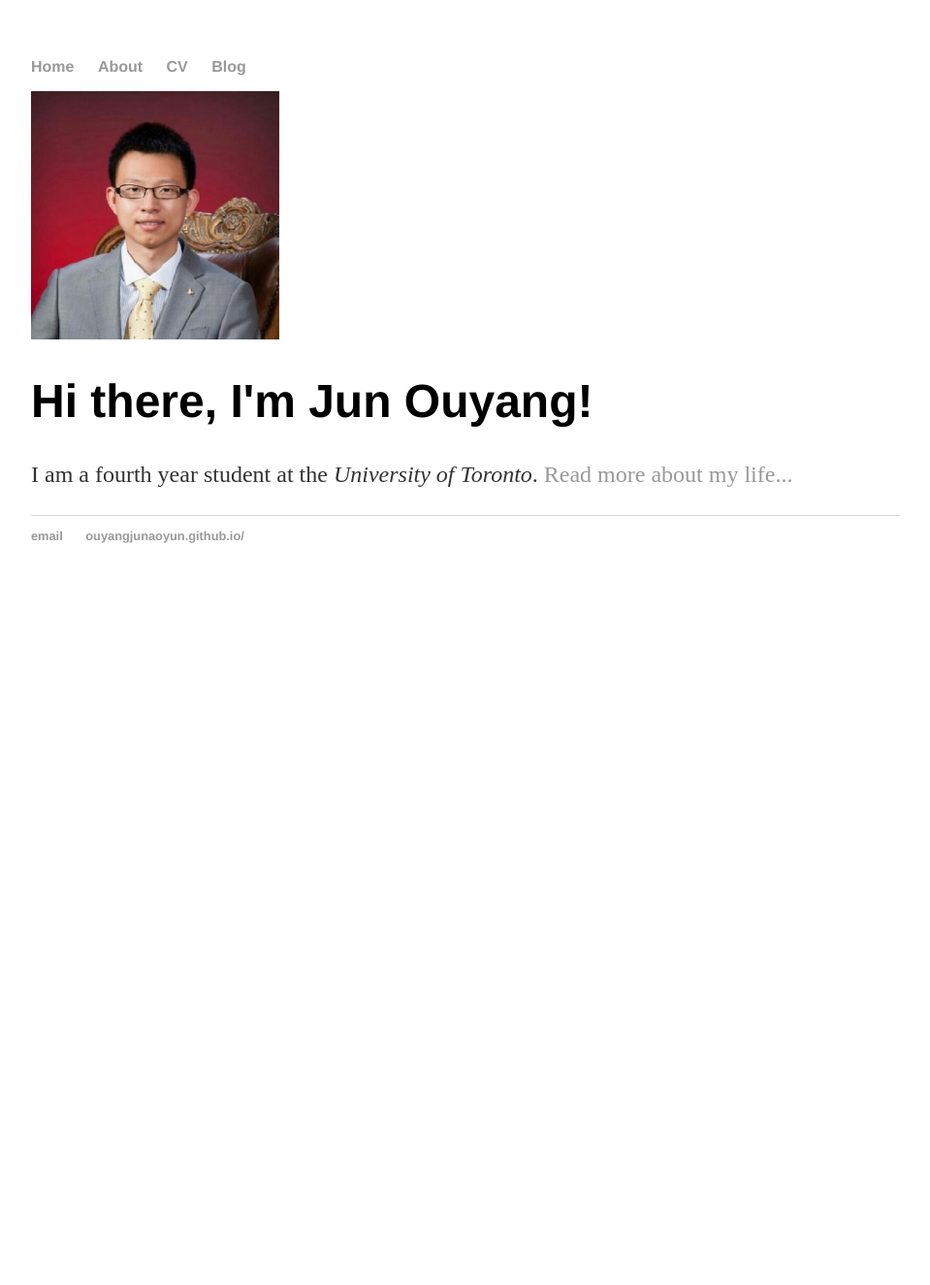
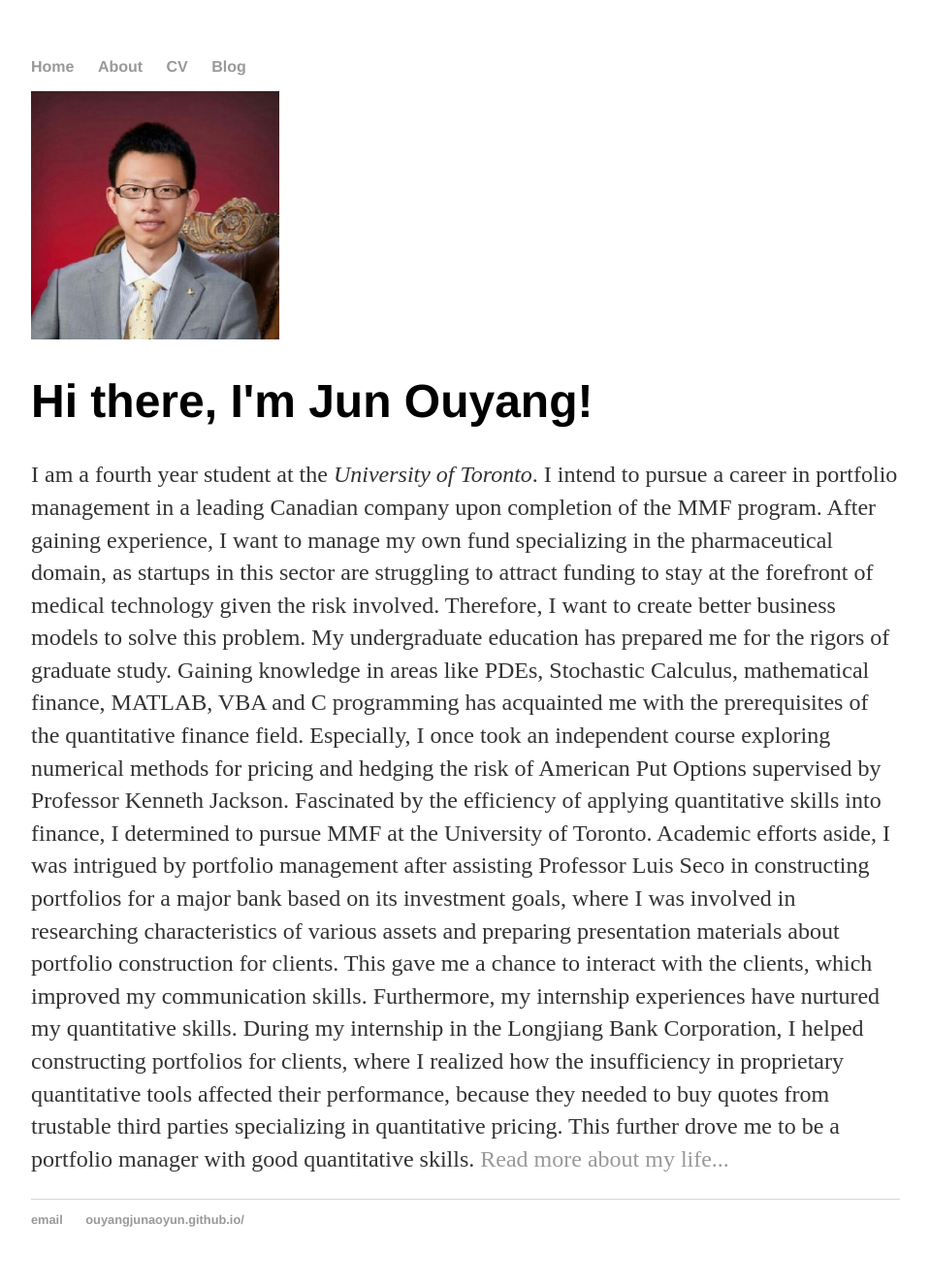
Before and after one commit to ouyangjunaoyun/mywebsite, a Jekyll site: the page built from index.html, in a window 1280 px wide. Shown: the whole page at 97% size, without its empty margins (160-1119 px from the left). Built offline with Jekyll 4.4.1, drawn with Linux system fonts in a browser that asks for light colours; before the commit the page ends 900 px from its top, so only the background shows below that.

Commit message:
Update index.html

```diff
--- a/index.html
+++ b/index.html
@@ -10,5 +10,14 @@ title: Jun Ouyang, University of Toronto
 
 <div class="blurb">
 	<h1>Hi there, I'm Jun Ouyang!</h1>
-	<p>I am a fourth year student at the <em>University of Toronto</em>. <a href="/about">Read more about my life...</a></p>
+	<p>I am a fourth year student at the <em>University of Toronto</em>. I intend to pursue a career in portfolio management in a leading Canadian company upon completion of the MMF program. After gaining experience, I want to manage my own fund specializing in the pharmaceutical domain, as startups in this sector are struggling to attract funding to stay at the forefront of medical technology given the risk involved. Therefore, I want to create better business models to solve this problem.
+
+My undergraduate education has prepared me for the rigors of graduate study. Gaining knowledge in areas like PDEs, Stochastic Calculus, mathematical finance, MATLAB, VBA and C programming has acquainted me with the prerequisites of the quantitative finance field. Especially, I once took an independent course exploring numerical methods for pricing and hedging the risk of American Put Options supervised by Professor Kenneth Jackson. Fascinated by the efficiency of applying quantitative skills into finance, I determined to pursue MMF at the University of Toronto.
+
+Academic efforts aside, I was intrigued by portfolio management after assisting Professor Luis Seco in constructing portfolios for a major bank based on its investment goals, where I was involved in researching characteristics of various assets and preparing presentation materials about portfolio construction for clients. This gave me a chance to interact with the clients, which improved my communication skills.
+
+Furthermore, my internship experiences have nurtured my quantitative skills. During my internship in the Longjiang Bank Corporation, I helped constructing portfolios for clients, where I realized how the insufficiency in proprietary quantitative tools affected their performance, because they needed to buy quotes from trustable third parties specializing in quantitative pricing. This further drove me to be a portfolio manager with good quantitative skills.
+
+		<a href="/about">Read more about my life...</a></p>
+
 </div><!-- /.blurb -->
```
